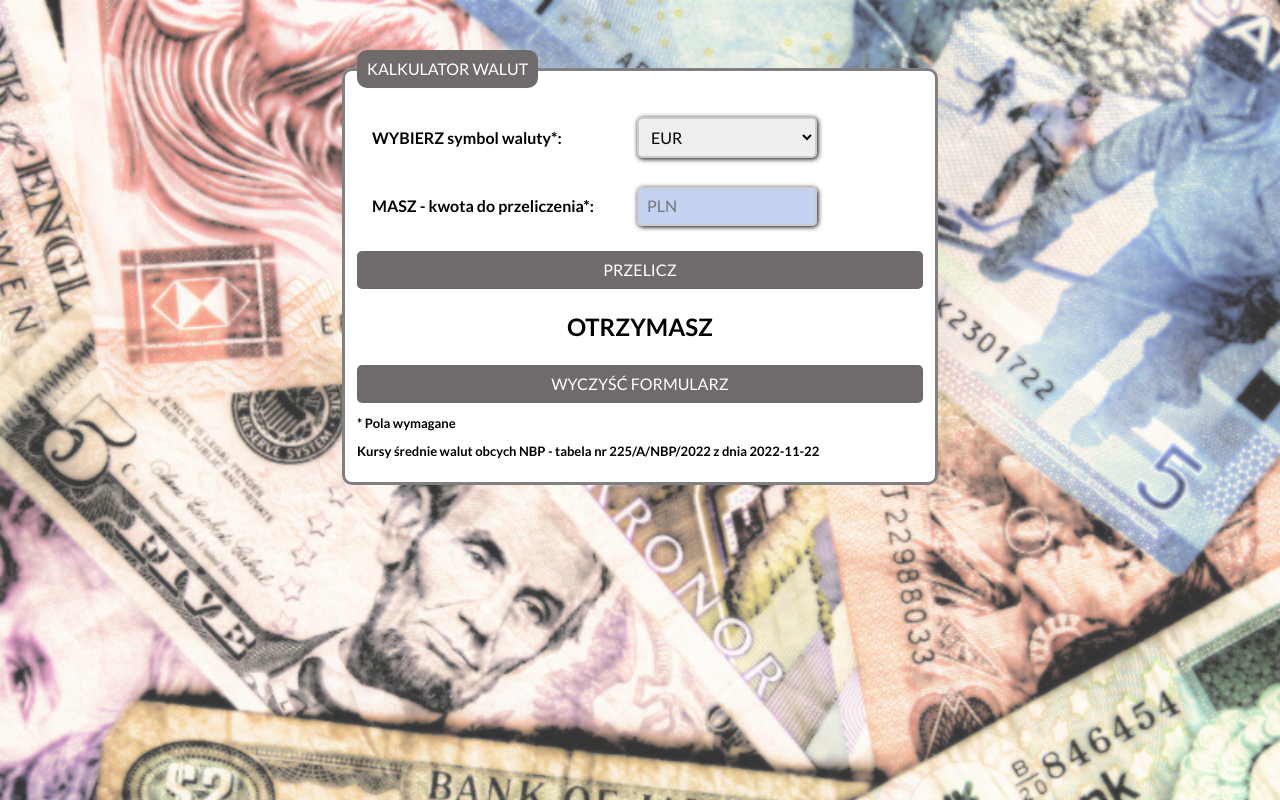
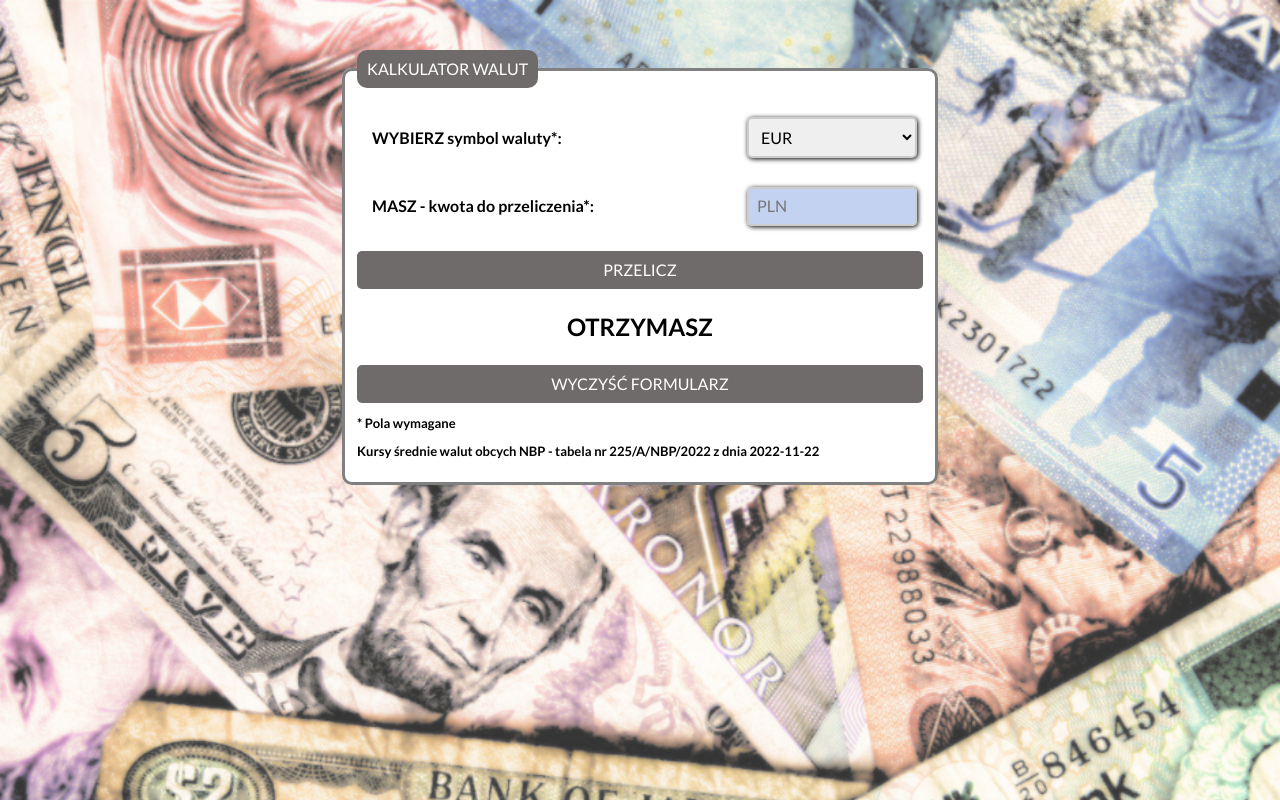
Before and after one commit to RyszardFron/currency_converter_react, a React (Create React App) app: page / in a window 1280 px wide. Built offline with nearby package versions, Linux system fonts and the light colour scheme.

Commit message:
corrency converter without interactions yet

```diff
--- a/src/App.js
+++ b/src/App.js
@@ -1,8 +1,21 @@
 import Fieldset from "./Fieldset";
+import Currency from "./Currency";
+import Recalculate from "./Recalculate";
+import Button from "./Button";
+import Result from "./Result";
+import Reset from "./Reset";
+import Footer from "./Footer";
 
 function App() {
   return (
-    <Fieldset />
+    <Fieldset >
+      <Currency />
+      <Recalculate />
+      <Button />
+      <Result />
+      <Reset />
+      <Footer />
+    </Fieldset>
   )
 }
 
--- /dev/null
+++ b/src/Button/index.js
@@ -0,0 +1,7 @@
+import "./style.css"
+
+const Button = () => (
+    <button className="form__button">PRZELICZ</button>
+);
+
+export default Button;
--- /dev/null
+++ b/src/Button/style.css
@@ -0,0 +1,17 @@
+.form__button {
+    width: 100%;
+    padding: 10px;
+    border: none;
+    background-color: #706b6b;
+    border-radius: 5px;
+    color: white;
+    font-style: bold;
+  }
+
+  .form__button:hover {
+    background-color: #958c8c;
+  }
+
+  .form__button:active {
+    background-color: #454242;
+  }
--- a/src/ClearForm/style.css
+++ /dev/null
@@ -1,17 +0,0 @@
-.form__button {
-  width: 100%;
-  padding: 10px;
-  border: none;
-  background-color: #706b6b;
-  border-radius: 5px;
-  color: white;
-  font-style: bold;
-}
-
-.form__button:hover {
-  background-color: #958c8c;
-}
-
-.form__button:active {
-  background-color: #454242;
-}
--- a/src/Currency/style.css
+++ b/src/Currency/style.css
@@ -1,6 +1,6 @@
 .form__labelText {
   width: 100%;
-  max-width: 250px;
+  max-width: 360px;
   display: inline-block;
   margin: 15px;
   font-weight: bold;
@@ -8,7 +8,7 @@
 
 .form__field {
   width: 100%;
-  max-width: 180px;
+  max-width: 170px;
   border: 2px solid #ccc;
   border-radius: 5px;
   box-shadow: 1px 1px 5px;
--- a/src/Fieldset/index.js
+++ b/src/Fieldset/index.js
@@ -1,20 +1,10 @@
 import "./style.css";
 
-import Currency from "../Currency";
-import Recalculate from "../Recalculate";
-import Result from "../Result";
-import ClearForm from "../ClearForm";
-import Footer from "../Footer/indeks";
-
-const Fieldset = () => (
+const Fieldset = ({ children }) => (
 
     <fieldset className="form__fieldset">
         <legend className="form__legend">KALKULATOR WALUT</legend>
-        <Currency />
-        <Recalculate />
-        <Result />
-        <ClearForm />
-        <Footer />
+        {children}
     </fieldset>
 );
 
--- a/src/ClearForm/index.js
+++ b/src/Reset/index.js
@@ -1,11 +1,11 @@
 import "./style.css";
 
-const ClearForm = () => (
+const Reset = () => (
     <input
-        className="form__button"
+        className="form__buttonReset"
         type="reset"
         value="WYCZYŚĆ FORMULARZ"
     />
 );
 
-export default ClearForm;
+export default Reset;
--- /dev/null
+++ b/src/Reset/style.css
@@ -0,0 +1,17 @@
+.form__buttonReset {
+    width: 100%;
+    padding: 10px;
+    border: none;
+    background-color: #706b6b;
+    border-radius: 5px;
+    color: white;
+    font-style: bold;
+  }
+
+  .form__buttonReset:hover {
+    background-color: #958c8c;
+  }
+
+  .form__buttonReset:active {
+    background-color: #454242;
+  }
--- a/src/Result/index.js
+++ b/src/Result/index.js
@@ -1,10 +1,7 @@
 import "./style.css";
 
 const Result = () => (
-    <>
-        <button className="form__button">PRZELICZ</button>
-        <p className="form__result">OTRZYMASZ</p>
-    </>
+    <p className="form__result">OTRZYMASZ</p>
 );
 
 export default Result;
```
Also changed, not shown: src/Recalculate/style.css (+0 -14 lines), src/Footer/index.js (renamed from src/Footer/indeks.js).
